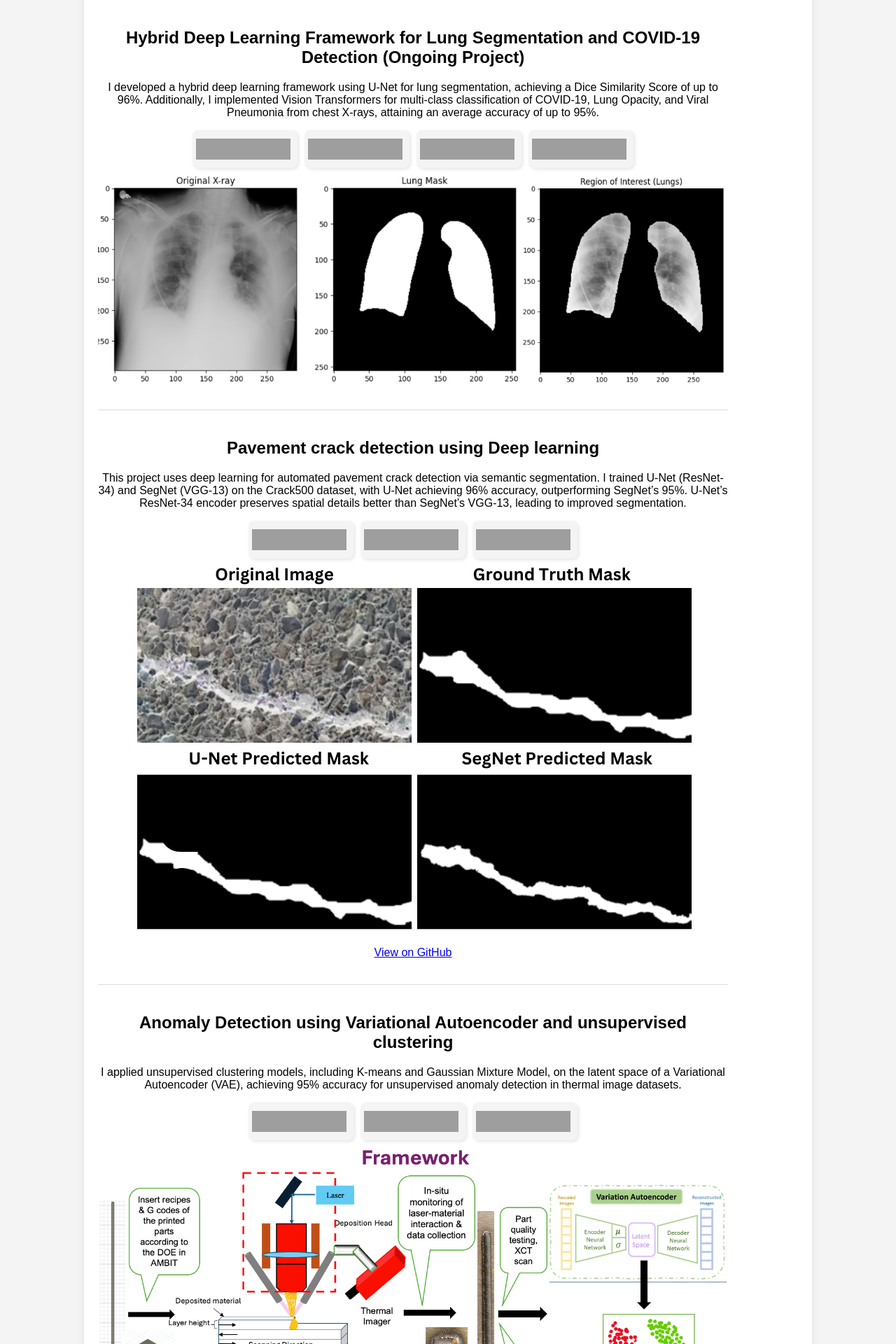
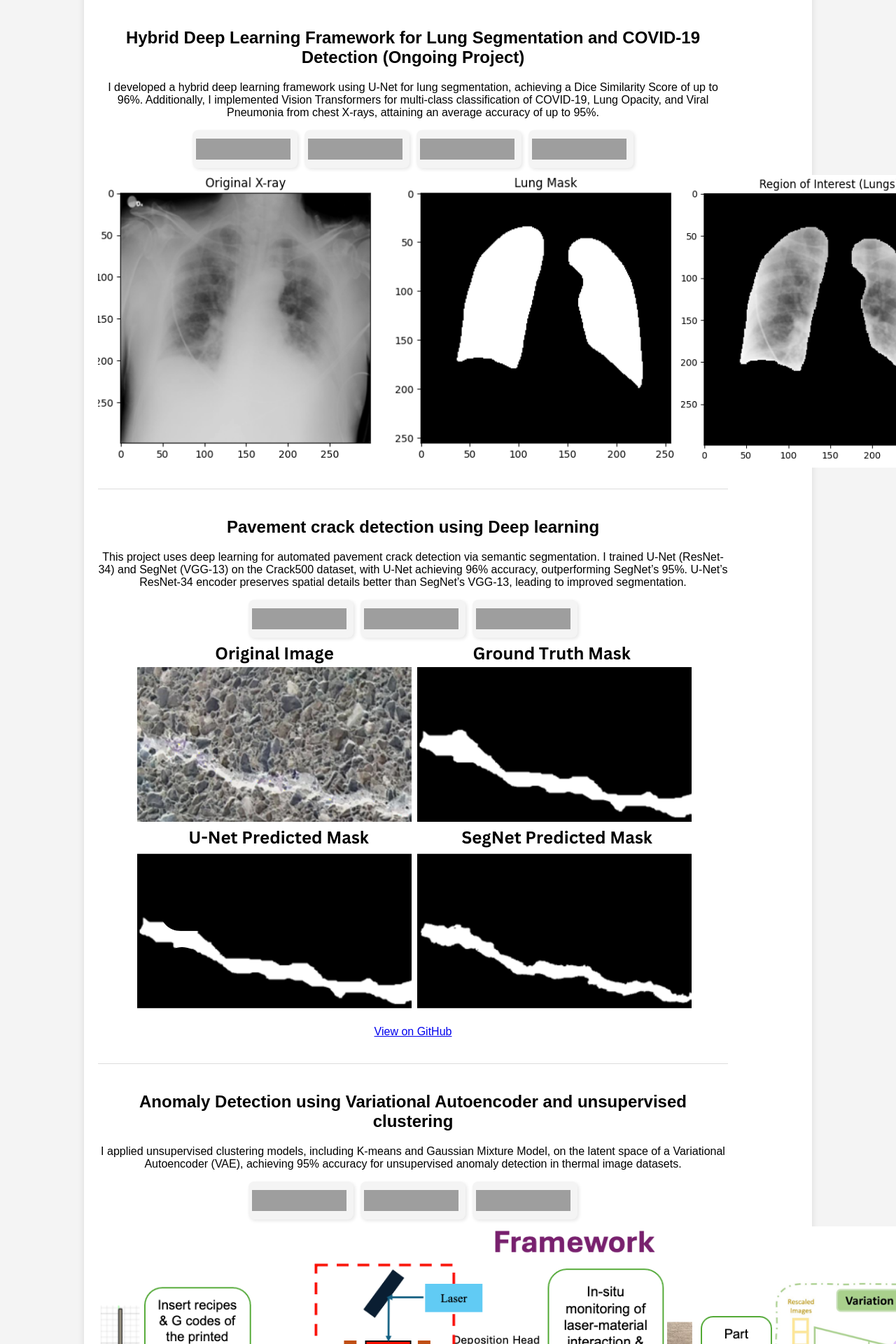
Before and after one commit to IE0005/IE0005.github.io, a Jekyll site: the page built from index.md, in a window 1280 px wide. Shown: the part 1389-3309 px from the top of the page at 70% size. Built offline with Jekyll 4.4.1, drawn with Linux system fonts in a browser that asks for light colours; grey boxes are pictures that could not be loaded.

Commit message:
Update default.html

```diff
--- a/_layouts/default.html
+++ b/_layouts/default.html
@@ -183,7 +183,7 @@ description: "Computer Vision | Deep Learning | Data Augmentation | AI Research"
     }
 
     .project img, .publication img, .poster img {
-        max-width: 100%;
+        max-width: 150%;
         display: block;
         margin: 10px auto;
         align-items: center;
```
